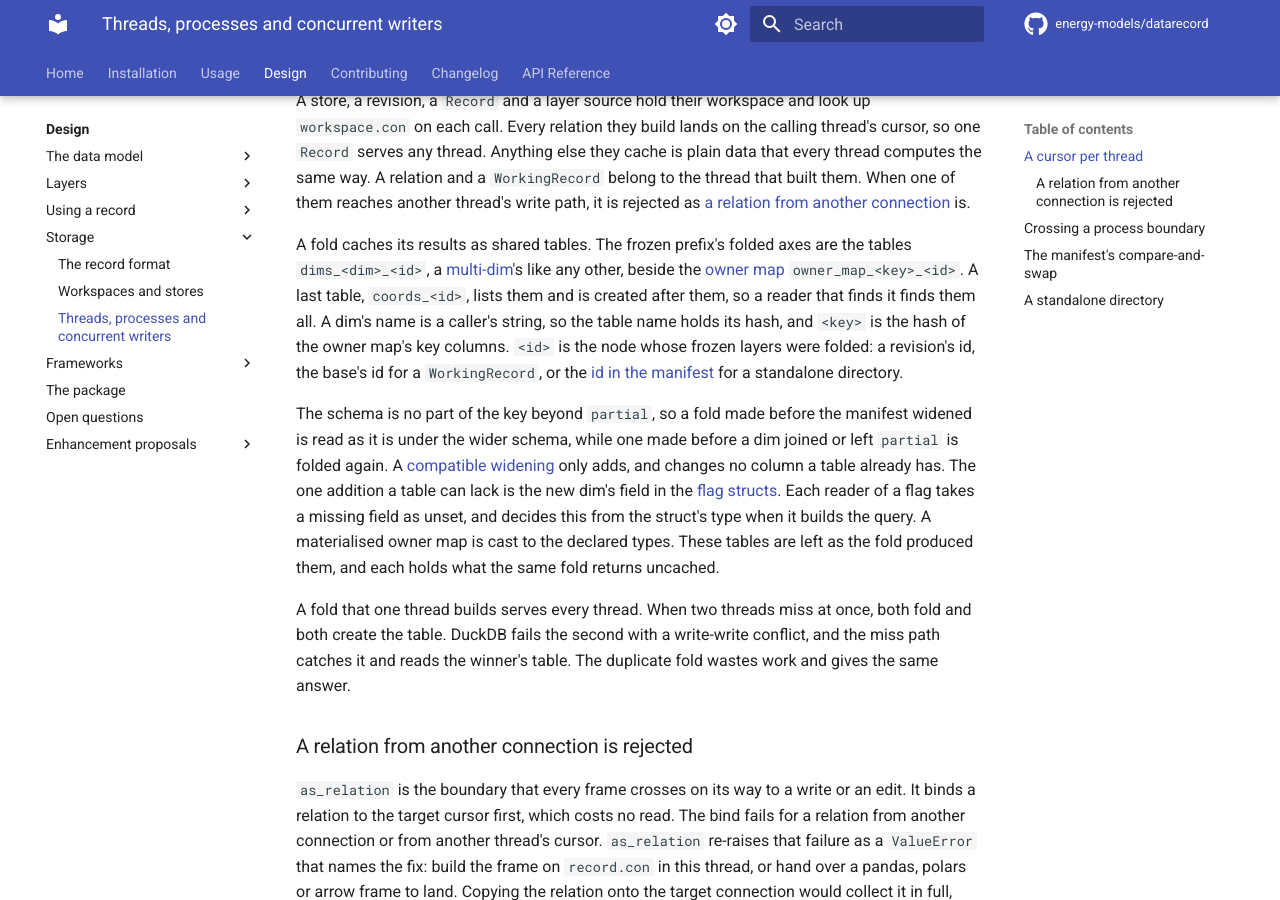
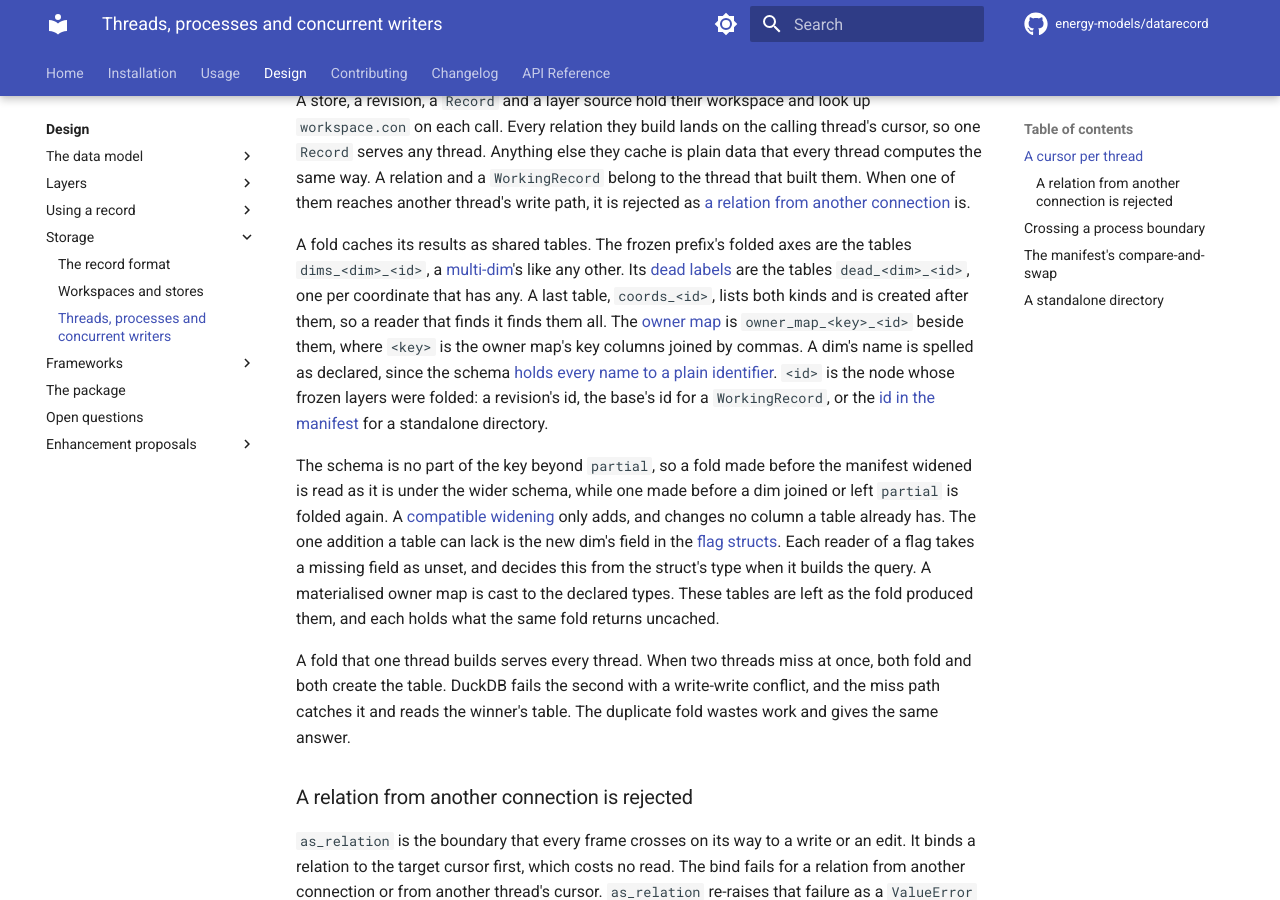
Before and after one commit to energy-models/datarecord, an MkDocs documentation site: the page built from docs/design/storage/concurrency.md, in a window 1280 px wide and 900 px high, scrolled down 621 px. Built offline with MkDocs 1.6.1 and Material for MkDocs 9.7.7, drawn with Linux system fonts in a browser that asks for light colours; comment, search, counter and statistics services are not loaded.

Commit message:
fix!: name shared fold tables after the dim (#108)
Declared names follow mathspec's NAME rule, so the fold's shared tables
spell the dim (dims_<dim>_<id>, dead_<dim>_<id>) instead of a hash.
The concurrency page now names the dead-label tables.

Closes #102

```diff
--- a/docs/design/storage/concurrency.md
+++ b/docs/design/storage/concurrency.md
@@ -31,9 +31,11 @@ A relation and a `WorkingRecord` belong to the thread that built them.
 When one of them reaches another thread's write path, it is rejected as [a relation from another connection](#a-relation-from-another-connection-is-rejected) is.
 
 A fold caches its results as shared tables.
-The frozen prefix's folded axes are the tables `dims_<dim>_<id>`, a [multi-dim](../model/multi-dims.md)'s like any other, beside the [owner map](../layers/resolution.md#owner-map) `owner_map_<key>_<id>`.
-A last table, `coords_<id>`, lists them and is created after them, so a reader that finds it finds them all.
-A dim's name is a caller's string, so the table name holds its hash, and `<key>` is the hash of the owner map's key columns.
+The frozen prefix's folded axes are the tables `dims_<dim>_<id>`, a [multi-dim](../model/multi-dims.md)'s like any other.
+Its [dead labels](../layers/resolution.md#a-label-outside-the-key) are the tables `dead_<dim>_<id>`, one per coordinate that has any.
+A last table, `coords_<id>`, lists both kinds and is created after them, so a reader that finds it finds them all.
+The [owner map](../layers/resolution.md#owner-map) is `owner_map_<key>_<id>` beside them, where `<key>` is the owner map's key columns joined by commas.
+A dim's name is spelled as declared, since the schema [holds every name to a plain identifier](../model/schema.md#names).
 `<id>` is the node whose frozen layers were folded: a revision's id, the base's id for a `WorkingRecord`, or the [id in the manifest](../model/schema.md#one-schema-per-record) for a standalone directory.
 
 The schema is no part of the key beyond `partial`, so a fold made before the manifest widened is read as it is under the wider schema, while one made before a dim joined or left `partial` is folded again.
```
Also changed, not shown: CHANGELOG.md (+2 -1 lines), docs/design/model/schema.md (+1 -1 lines), 4 other files.
